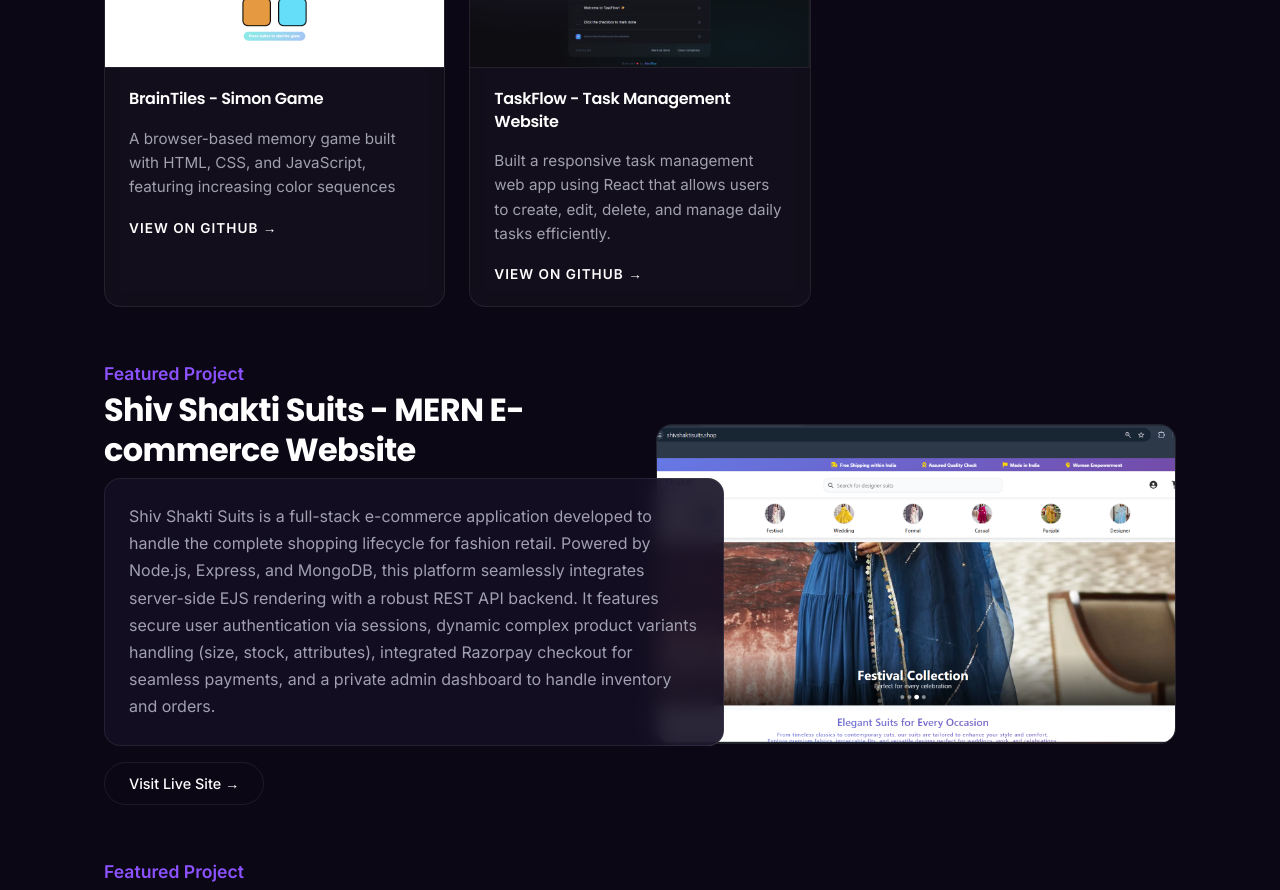
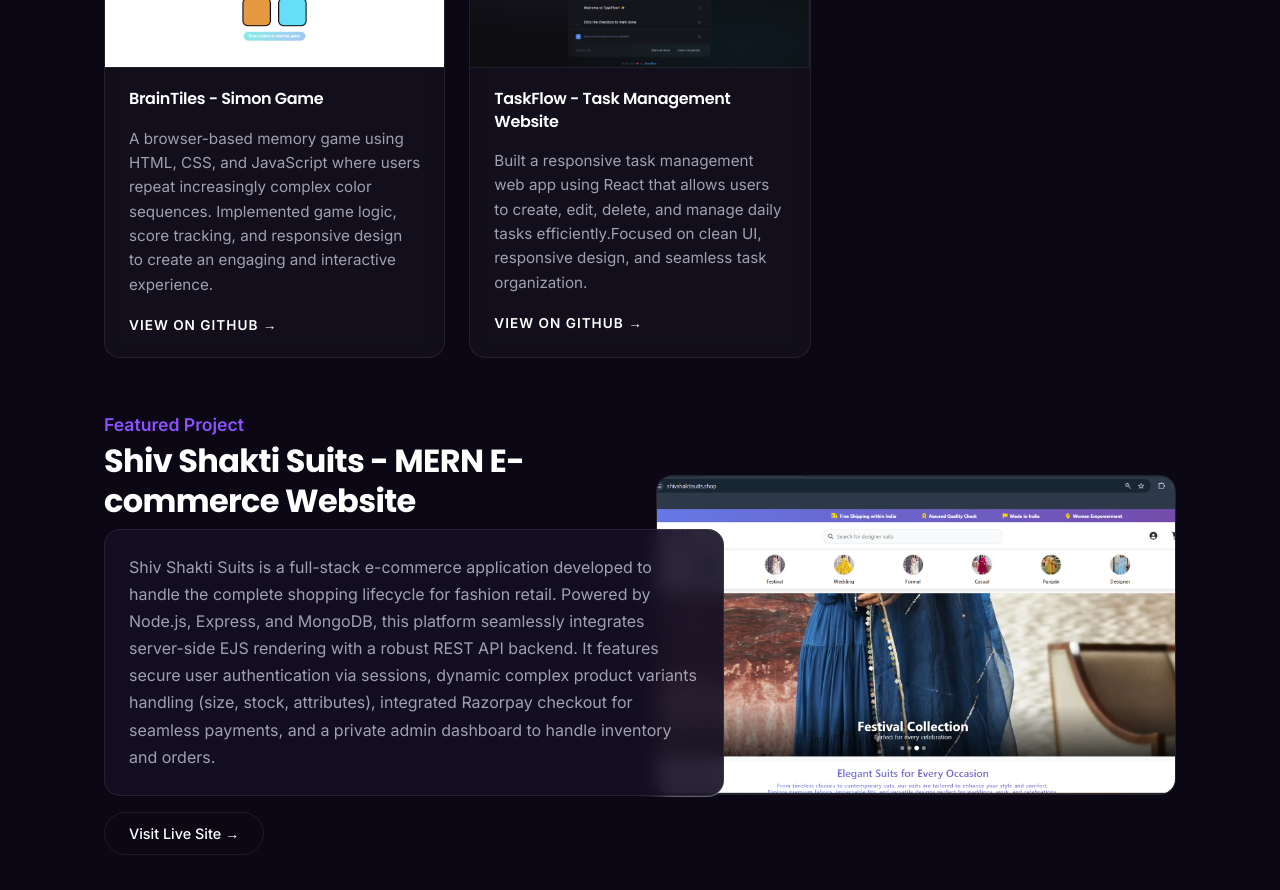
Before and after one commit to AtulRao22/Portfolio, a React (Vite) app in the folder frontend/: page / in a window 1280 px wide. Shown: the part 2080-2970 px from the top of the page. Built offline with nearby package versions, Linux system fonts and the light colour scheme; a web font is replaced by a local one.

Commit message:
Add a new project

```diff
--- a/frontend/src/components/LabSection.jsx
+++ b/frontend/src/components/LabSection.jsx
@@ -24,13 +24,13 @@ const LabSection = () => {
     {
       title: 'BrainTiles - Simon Game',
       image: '/projects/braintiles.png',
-      desc: 'A browser-based memory game built with HTML, CSS, and JavaScript, featuring increasing color sequences',
+      desc: 'A browser-based memory game using HTML, CSS, and JavaScript where users repeat increasingly complex color sequences. Implemented game logic, score tracking, and responsive design to create an engaging and interactive experience.',
       link: 'https://github.com/AtulRao22/BrainTiles'
     },
     {
       title: 'TaskFlow - Task Management Website',
       image: '/projects/taskflow.png',
-      desc: 'Built a responsive task management web app using React that allows users to create, edit, delete, and manage daily tasks efficiently.',
+      desc: 'Built a responsive task management web app using React that allows users to create, edit, delete, and manage daily tasks efficiently.Focused on clean UI, responsive design, and seamless task organization.',
       link: 'https://github.com/AtulRao22/TaskFlow'
     }
   ];
```
